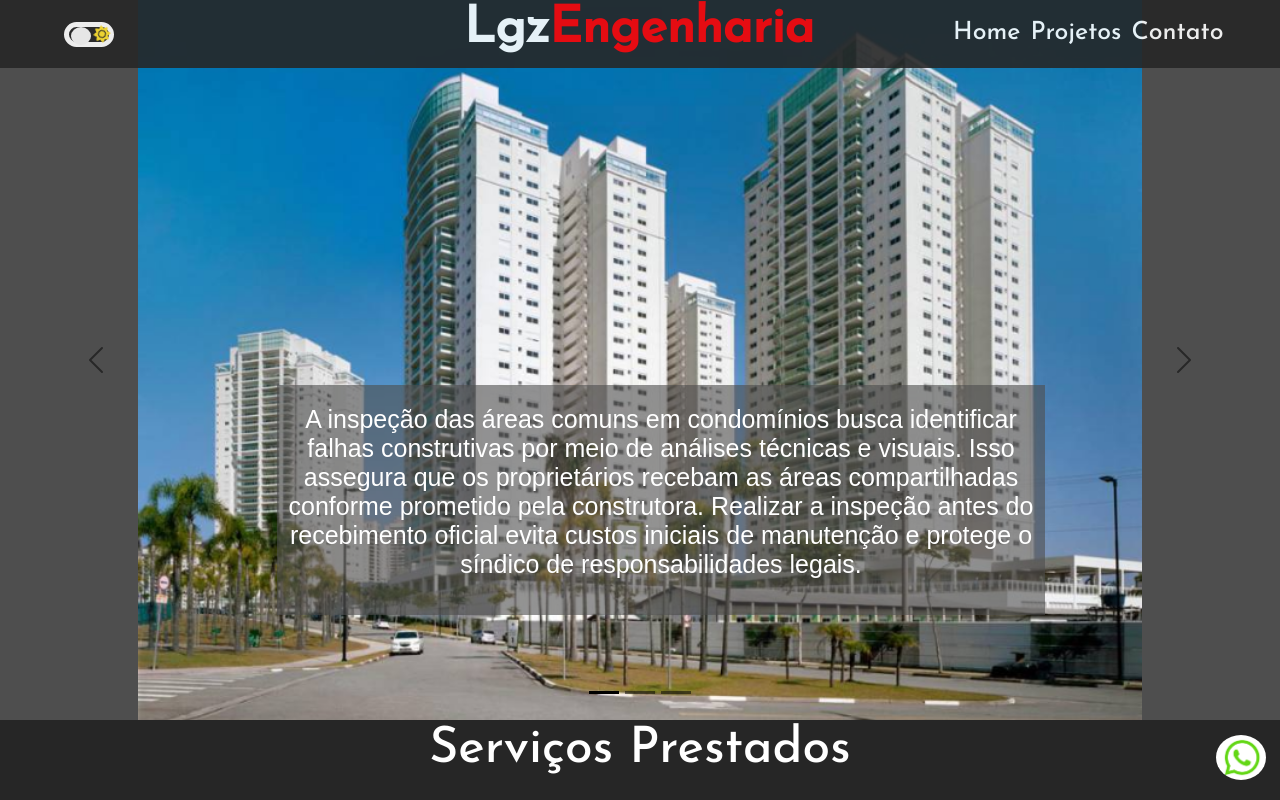
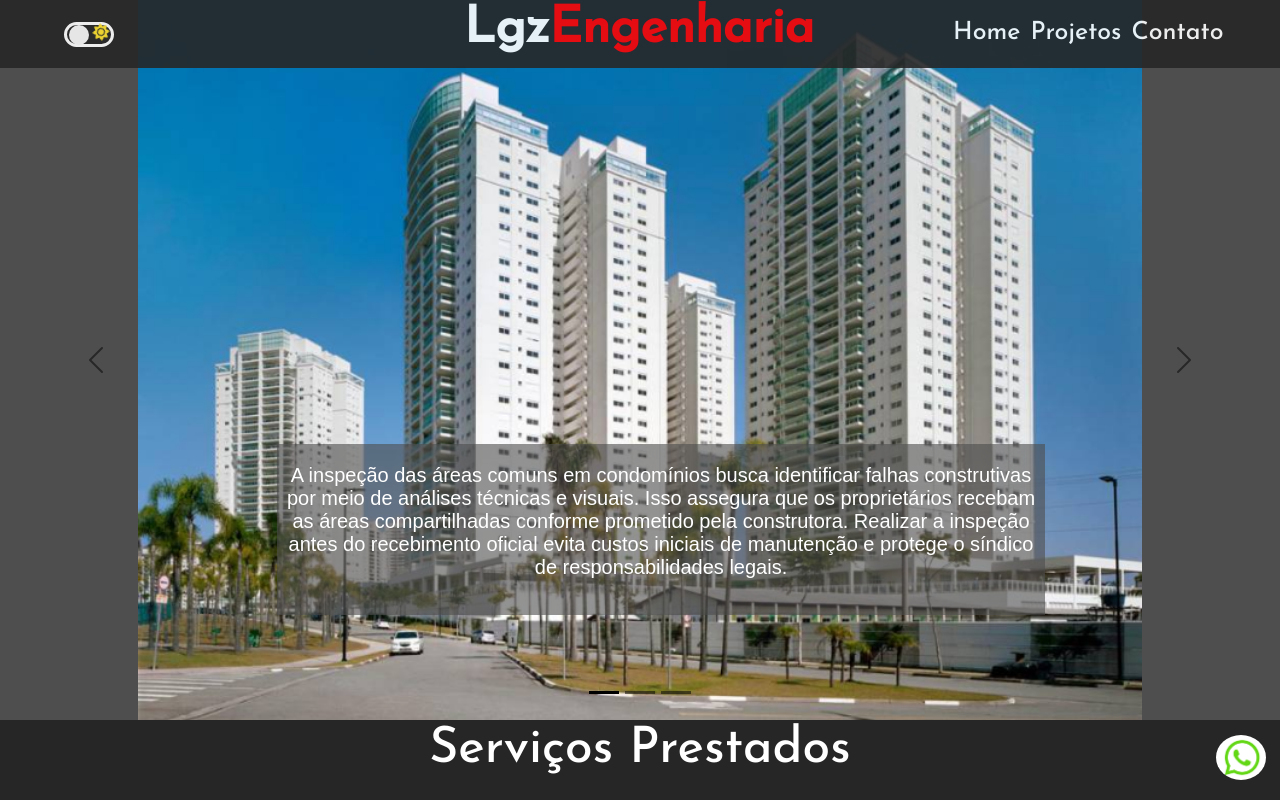
Before and after one commit to devmaurolobo/projeto_luiz, a plain HTML site: page index.html in a window 1280 px wide. Shown: the top 800 px of the page. Drawn offline with nearby package versions, Linux system fonts and the light colour scheme.

Commit message:
16.08 17.00
16.08 17.00

```diff
--- a/index.html
+++ b/index.html
@@ -32,7 +32,7 @@
     .black_light_btn{
         width: 50px;
         height: 25px;
-        border: 5px solid #ffffff;
+        border: 3px solid #ffffff;
         border-radius: 60px;
         position: relative;
         cursor: pointer;
@@ -40,14 +40,14 @@
     }
 
     .black_light_btn.active{
-        border: 5px solid #050505;
+        border: 3px solid #050505;
     }
 
     .black_light_btn:after{
         content: "";
         position: absolute;
         width: 20px;
-        height: 18px;
+        height: 20px;
         background: #f8f8f8;
         border-radius: 50% ;
         left:2px;
@@ -63,13 +63,13 @@
 
     #black{
         position: relative;
-        bottom: 20%;
+        bottom: 15%;
         left: 15%;
     }
 
     #sun{
         position: relative;
-        bottom: 20%;
+        bottom: 15%;
         left: 20%;
     }
 
--- a/style.css
+++ b/style.css
@@ -61,7 +61,7 @@
 .text-justify {
     text-align: center;
     opacity: 1;
-    font: 25px sans-serif;
+    font: 20px sans-serif;
     color: rgb(255, 255, 255);
     z-index: 1;
 }
```
